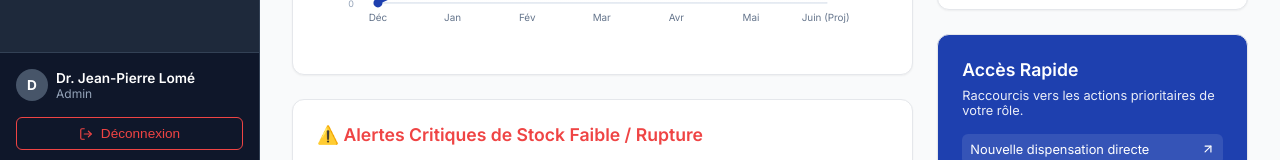
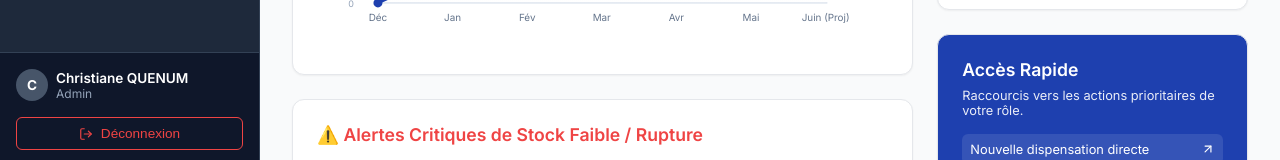
Before and after one commit to arafath-imorou/logihealthstock, a React (Vite) app in the folder frontend/: page / in a window 1280 px wide. Shown: the part 634-794 px from the top of the page. Built offline with nearby package versions, Linux system fonts and the light colour scheme; no server answers; the database is empty.

Commit message:
feat: change the Administrator's name to Christiane QUENUM across the store, mock users, and initial audit logs

```diff
--- a/frontend/src/store.ts
+++ b/frontend/src/store.ts
@@ -306,11 +306,11 @@ export const useStore = create<AppState>((set, get) => ({
 
   // Authentication
   isLoggedIn: true,
-  currentUser: { email: 'pharma.port@logihealth.org', nomComplet: 'Dr. Jean-Pierre Lomé', role: 'Admin' },
+  currentUser: { email: 'pharma.port@logihealth.org', nomComplet: 'Christiane QUENUM', role: 'Admin' },
 
   login: (email, role) => {
     const names = {
-      Admin: 'Dr. Jean-Pierre Lomé (Admin)',
+      Admin: 'Christiane QUENUM (Admin)',
       Magasinier: 'M. Amadou Sow (Magasinier)',
       Pharmacien: 'Mme. Claire Touré (Pharmacienne)',
       Auditeur: 'Dr. Marc Dubois (Auditeur)'
@@ -1155,7 +1155,7 @@ export const useStore = create<AppState>((set, get) => ({
 
   // Audit Logs
   auditLogs: [
-    { id: '1', date: new Date(Date.now() - 3600000 * 2).toISOString(), utilisateur: 'Admin (Dr. Jean-Pierre Lomé)', action: 'Initialisation Système', details: 'Démarrage et chargement des stocks initiaux.' }
+    { id: '1', date: new Date(Date.now() - 3600000 * 2).toISOString(), utilisateur: 'Admin (Christiane QUENUM)', action: 'Initialisation Système', details: 'Démarrage et chargement des stocks initiaux.' }
   ],
   addAuditLog: (action, details) => {
     const newLog: AuditLog = {
--- a/frontend/src/views/Users.tsx
+++ b/frontend/src/views/Users.tsx
@@ -3,7 +3,7 @@ import { Shield, UserPlus, Users as UsersIcon } from 'lucide-react';
 
 export default function Users() {
   const mockUsers = [
-    { id: '1', name: 'Dr. Jean-Pierre Lomé', email: 'admin@logihealth.org', role: 'Admin', status: 'Actif' },
+    { id: '1', name: 'Christiane QUENUM', email: 'admin@logihealth.org', role: 'Admin', status: 'Actif' },
     { id: '2', name: 'M. Amadou Sow', email: 'magasinier@logihealth.org', role: 'Magasinier', status: 'Actif' },
     { id: '3', name: 'Mme. Claire Touré', email: 'pharmacien@logihealth.org', role: 'Pharmacien', status: 'Actif' },
     { id: '4', name: 'Dr. Marc Dubois', email: 'auditeur@logihealth.org', role: 'Auditeur', status: 'Actif' },
```
